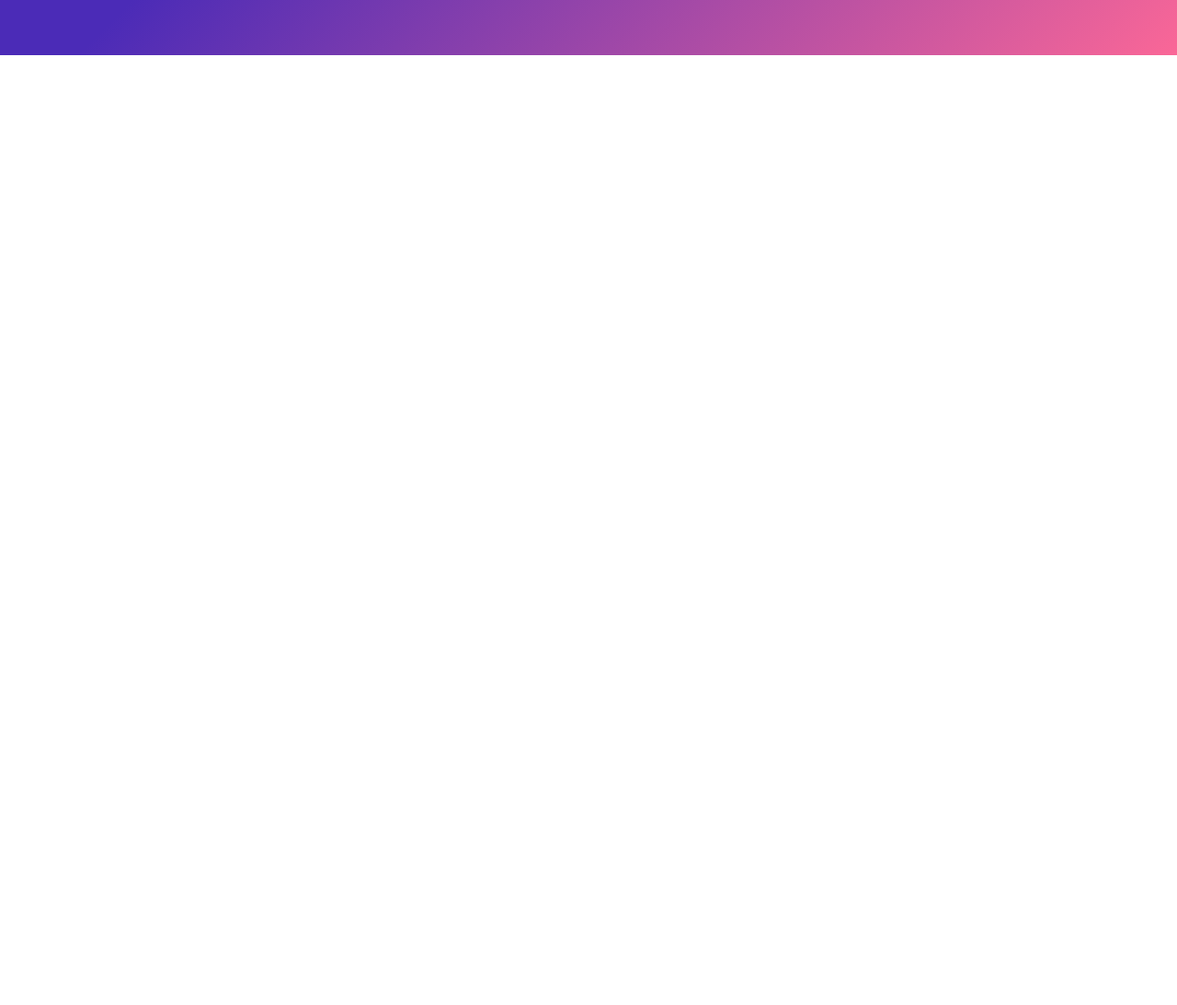
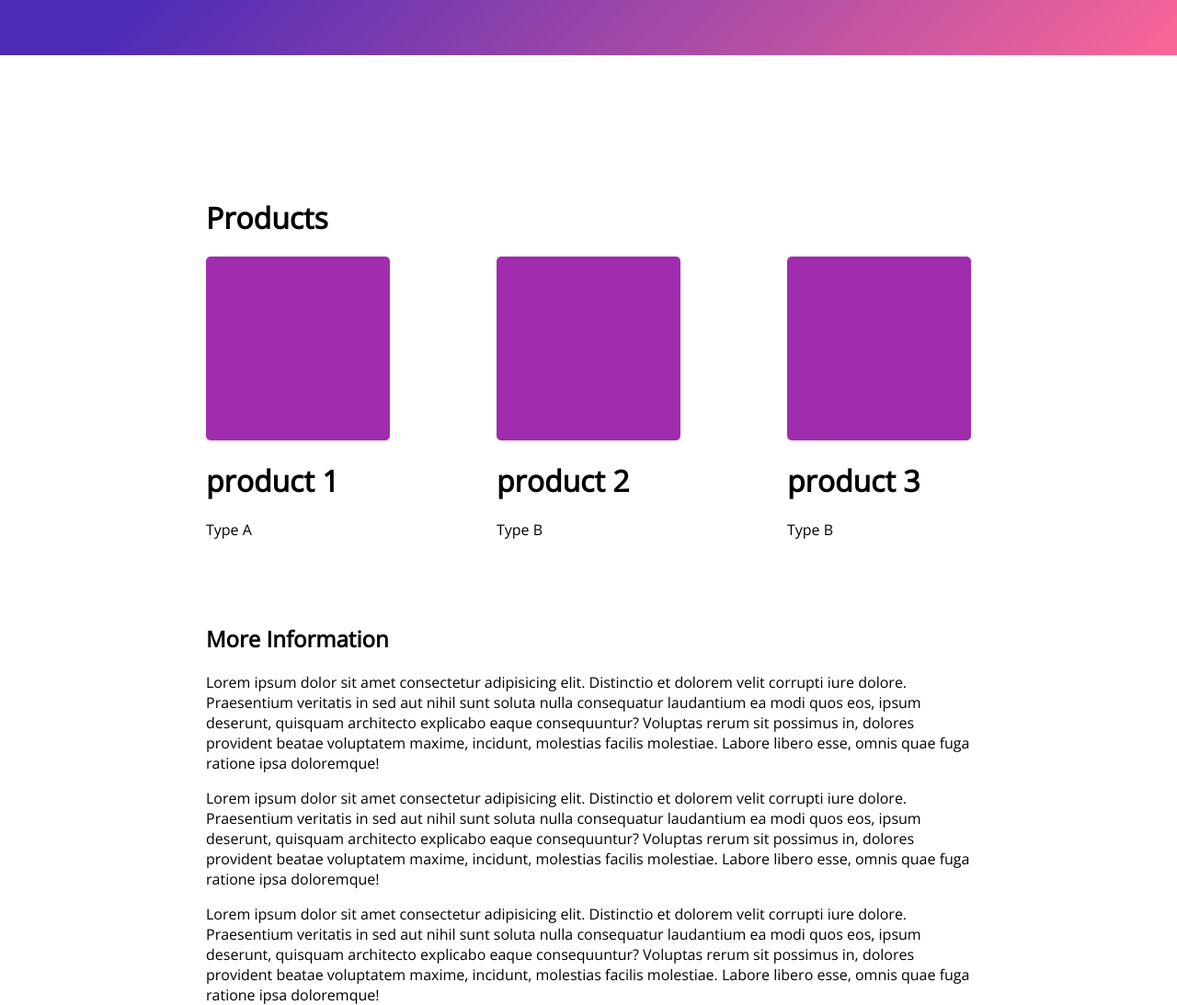
Before and after one commit to deiganM/working-with-git, a plain HTML site: page services.html in a window 1280 px wide. Shown: the part 500-1593 px from the top of the page at 92% size. Before the commit the page ends 800 px from the top, so only its background shows below. Drawn offline with nearby package versions, Linux system fonts and the light colour scheme.

Commit message:
Finished services page, except footer

```diff
--- a/services.css
+++ b/services.css
@@ -111,3 +111,31 @@ body {
  }
 
   /********************************** END OF HEADER **********************************************/
+
+  /****** MAIN ******/
+
+  main {
+    height: 100vh;
+    width: 65%;
+    margin: 0 auto;
+  }
+
+  .title-squares {
+    margin-top: 155px;
+  }
+
+  .squares {
+    display: flex;
+    justify-content: space-between;
+  }
+
+  .square {
+    height: 200px;
+    width: 200px;
+    background: #9f2dad;
+    border-radius: 5px;
+  }
+
+  .moreInfo {
+    margin-top: 75px;
+  }
--- a/services.html
+++ b/services.html
@@ -40,5 +40,48 @@
 
   </header>
 
+  <main>
+
+    <div class="services">
+
+      <h1 class="title-squares">Products</h1>
+
+      <div class="squares">
+
+        <div class="squareOne">
+          <div class="square"></div>
+          <h1>product 1</h1>
+          <p>Type A</p>
+        </div>
+
+        <div class="squareOne">
+          <div class="square one"></div>
+          <h1>product 2</h1>
+          <p>Type B</p>
+        </div>
+
+        <div class="squareOne">
+          <div class="square one"></div>
+          <h1>product 3</h1>
+          <p>Type B</p>
+        </div>
+
+      </div>
+
+    </div>
+
+    <article>
+
+      <h1 class="moreInfo">More Information</h1>
+      <p>Lorem ipsum dolor sit amet consectetur adipisicing elit. Distinctio et dolorem velit corrupti iure dolore. Praesentium veritatis in sed aut nihil sunt soluta nulla consequatur laudantium ea modi quos eos, ipsum deserunt, quisquam architecto explicabo eaque consequuntur? Voluptas rerum sit possimus in, dolores provident beatae voluptatem maxime, incidunt, molestias facilis molestiae. Labore libero esse, omnis quae fuga ratione ipsa doloremque!</p>
+
+      <p>Lorem ipsum dolor sit amet consectetur adipisicing elit. Distinctio et dolorem velit corrupti iure dolore. Praesentium veritatis in sed aut nihil sunt soluta nulla consequatur laudantium ea modi quos eos, ipsum deserunt, quisquam architecto explicabo eaque consequuntur? Voluptas rerum sit possimus in, dolores provident beatae voluptatem maxime, incidunt, molestias facilis molestiae. Labore libero esse, omnis quae fuga ratione ipsa doloremque!</p>
+
+      <p>Lorem ipsum dolor sit amet consectetur adipisicing elit. Distinctio et dolorem velit corrupti iure dolore. Praesentium veritatis in sed aut nihil sunt soluta nulla consequatur laudantium ea modi quos eos, ipsum deserunt, quisquam architecto explicabo eaque consequuntur? Voluptas rerum sit possimus in, dolores provident beatae voluptatem maxime, incidunt, molestias facilis molestiae. Labore libero esse, omnis quae fuga ratione ipsa doloremque!</p>
+
+    </article>
+
+  </main>
+
 </body>
 </html>
```
